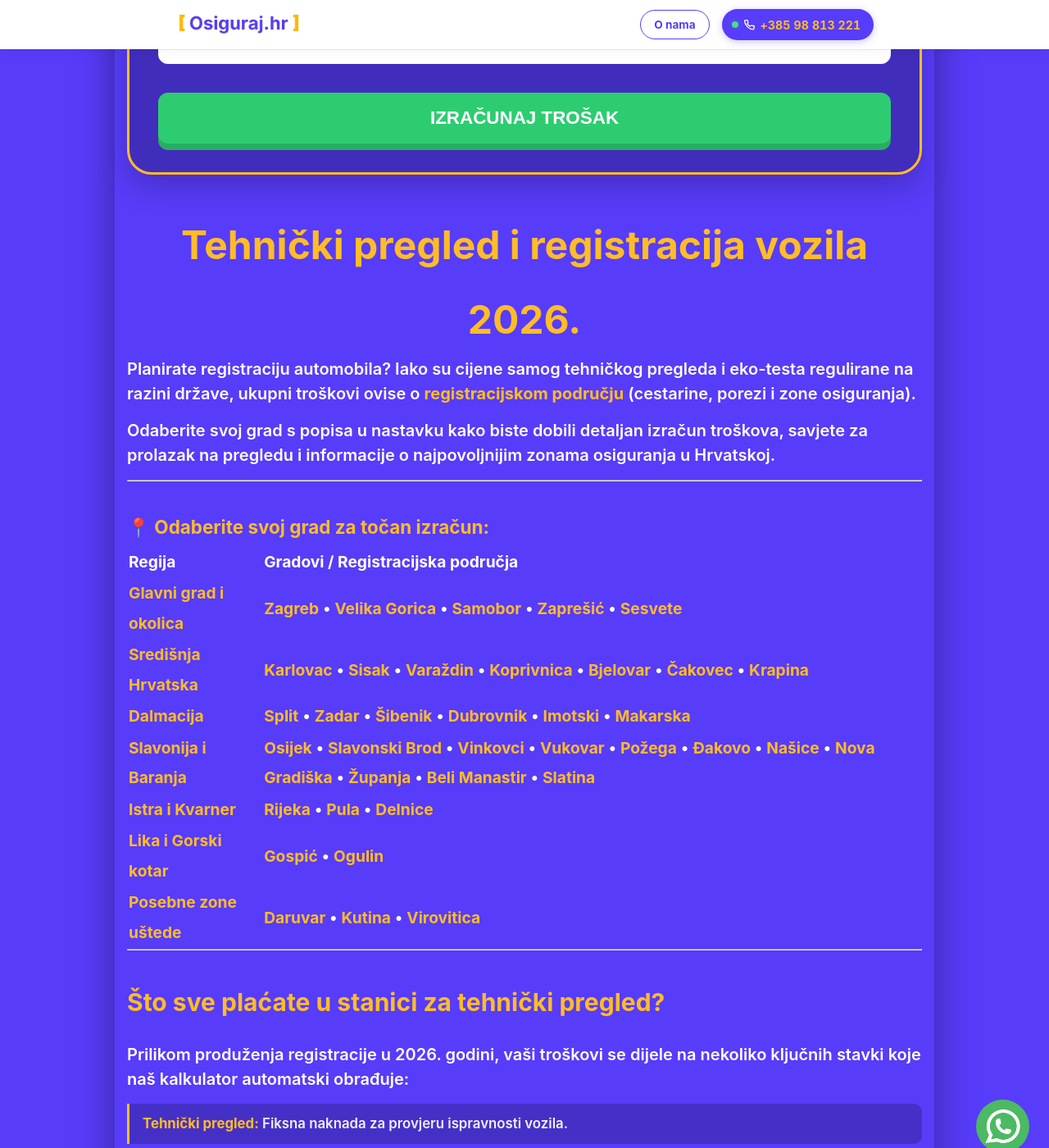
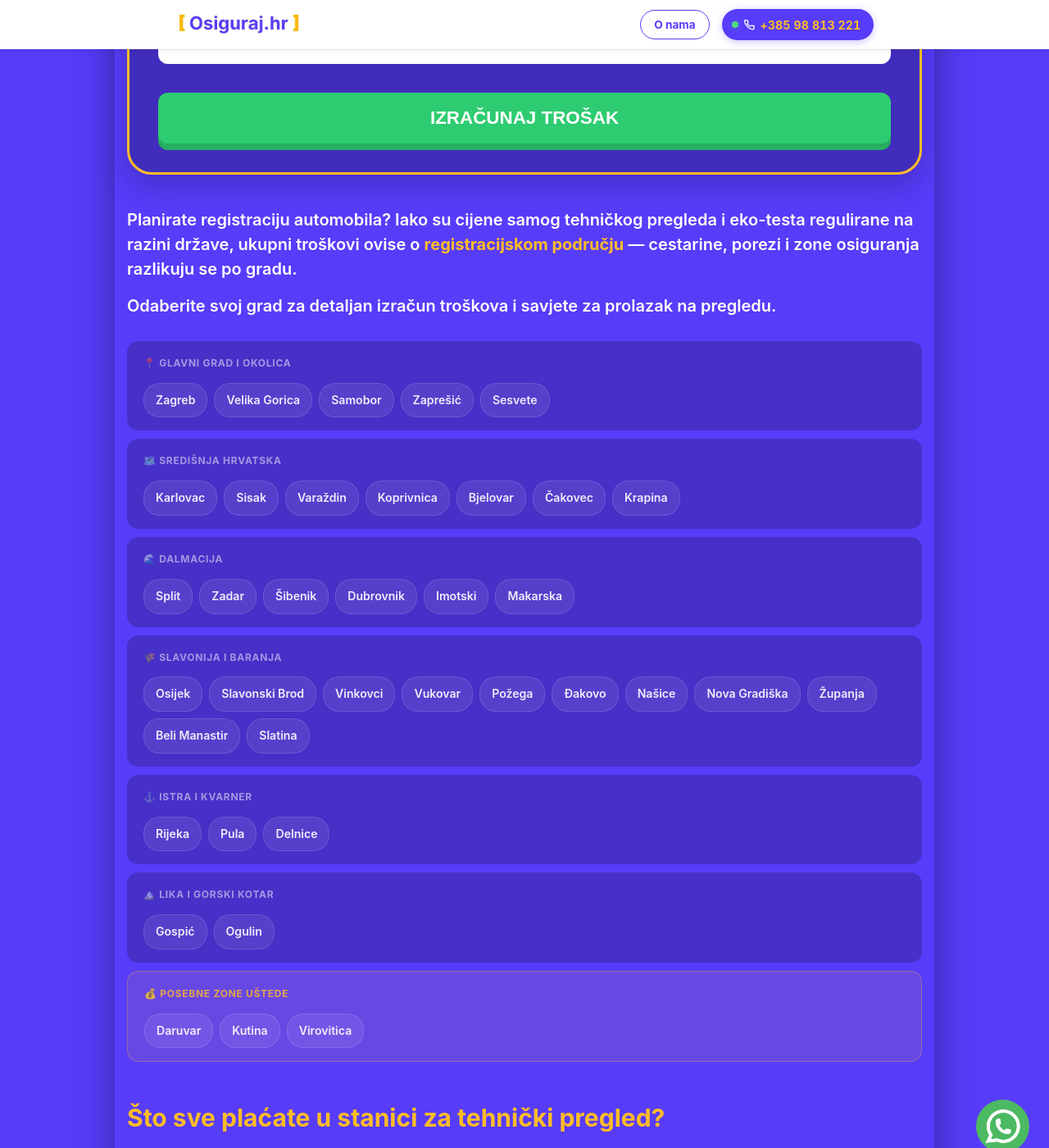
Before and after one commit to Filip-Gale/OsigurajHR, a Jekyll site: the page built from _tehnicki_pregled/index.md, in a window 1280 px wide and 1400 px high, scrolled down 871 px. Shown: the whole window at 82% size. Built offline with Jekyll 4.4.1, drawn with Linux system fonts in a browser that asks for light colours; some of the changed text lies outside the part shown.

Commit message:
Redesign tehnicki pregled index page
- City table replaced with visual pill grid grouped by region
- FAQ converted to tp-faq card format
- Added city-region CSS to layout

Co-Authored-By: Claude Sonnet 4.6 <noreply@anthropic.com>

```diff
--- a/_layouts/tehnicki-layout.html
+++ b/_layouts/tehnicki-layout.html
@@ -208,6 +208,55 @@
         }
         .smart-offer p {
             color: rgba(255,255,255,0.9);
+        }
+
+        /* ── City region grid (index page) ── */
+        .city-region-grid {
+            display: flex;
+            flex-direction: column;
+            gap: 10px;
+            margin: 28px 0 40px;
+        }
+        .city-region {
+            background: rgba(0,0,0,0.2);
+            border-radius: 14px;
+            padding: 16px 20px;
+        }
+        .city-region--highlight {
+            background: rgba(255,188,39,0.1);
+            border: 1.5px solid rgba(255,188,39,0.3);
+        }
+        .city-region-label {
+            font-size: 0.75rem;
+            font-weight: 700;
+            text-transform: uppercase;
+            letter-spacing: 0.06em;
+            color: rgba(255,255,255,0.5);
+            margin-bottom: 12px;
+        }
+        .city-region--highlight .city-region-label {
+            color: rgba(255,188,39,0.8);
+        }
+        .city-pills {
+            display: flex;
+            flex-wrap: wrap;
+            gap: 8px;
+        }
+        .city-pill {
+            background: rgba(255,255,255,0.08);
+            color: rgba(255,255,255,0.9) !important;
+            font-size: 0.88rem;
+            font-weight: 600;
+            padding: 7px 14px;
+            border-radius: 20px;
+            text-decoration: none !important;
+            transition: background 0.15s, color 0.15s;
+            border: 1px solid rgba(255,255,255,0.12);
+        }
+        .city-pill:hover {
+            background: #ffbc27;
+            color: #1c1533 !important;
+            border-color: #ffbc27;
         }
 
         /* ── Cross-link card ── */
--- a/_tehnicki_pregled/index.md
+++ b/_tehnicki_pregled/index.md
@@ -5,50 +5,116 @@ opis: "Saznajte točne troškove tehničkog pregleda i registracije u vašem gra
 permalink: /tehnicki-pregled/
 ---
 
-# Tehnički pregled i registracija vozila 2026.
+Planirate registraciju automobila? Iako su cijene samog tehničkog pregleda i eko-testa regulirane na razini države, ukupni troškovi ovise o **registracijskom području** — cestarine, porezi i zone osiguranja razlikuju se po gradu.
 
-Planirate registraciju automobila? Iako su cijene samog tehničkog pregleda i eko-testa regulirane na razini države, ukupni troškovi ovise o **registracijskom području** (cestarine, porezi i zone osiguranja).
+Odaberite svoj grad za detaljan izračun troškova i savjete za prolazak na pregledu.
 
-Odaberite svoj grad s popisa u nastavku kako biste dobili detaljan izračun troškova, savjete za prolazak na pregledu i informacije o najpovoljnijim zonama osiguranja u Hrvatskoj.
+<div class="city-region-grid">
 
----
+  <div class="city-region">
+    <div class="city-region-label">📍 Glavni grad i okolica</div>
+    <div class="city-pills">
+      <a href="/tehnicki-pregled/zagreb/" class="city-pill">Zagreb</a>
+      <a href="/tehnicki-pregled/velika-gorica/" class="city-pill">Velika Gorica</a>
+      <a href="/tehnicki-pregled/samobor/" class="city-pill">Samobor</a>
+      <a href="/tehnicki-pregled/zapresic/" class="city-pill">Zaprešić</a>
+      <a href="/tehnicki-pregled/sesvete/" class="city-pill">Sesvete</a>
+    </div>
+  </div>
 
-### 📍 Odaberite svoj grad za točan izračun:
+  <div class="city-region">
+    <div class="city-region-label">🗺️ Središnja Hrvatska</div>
+    <div class="city-pills">
+      <a href="/tehnicki-pregled/karlovac/" class="city-pill">Karlovac</a>
+      <a href="/tehnicki-pregled/sisak/" class="city-pill">Sisak</a>
+      <a href="/tehnicki-pregled/varazdin/" class="city-pill">Varaždin</a>
+      <a href="/tehnicki-pregled/koprivnica/" class="city-pill">Koprivnica</a>
+      <a href="/tehnicki-pregled/bjelovar/" class="city-pill">Bjelovar</a>
+      <a href="/tehnicki-pregled/cakovec/" class="city-pill">Čakovec</a>
+      <a href="/tehnicki-pregled/krapina/" class="city-pill">Krapina</a>
+    </div>
+  </div>
 
-| Regija | Gradovi / Registracijska područja |
-| :--- | :--- |
-| **Glavni grad i okolica** | [Zagreb](/tehnicki-pregled/zagreb/) • [Velika Gorica](/tehnicki-pregled/velika-gorica/) • [Samobor](/tehnicki-pregled/samobor/) • [Zaprešić](/tehnicki-pregled/zapresic/) • [Sesvete](/tehnicki-pregled/sesvete/) |
-| **Središnja Hrvatska** | [Karlovac](/tehnicki-pregled/karlovac/) • [Sisak](/tehnicki-pregled/sisak/) • [Varaždin](/tehnicki-pregled/varazdin/) • [Koprivnica](/tehnicki-pregled/koprivnica/) • [Bjelovar](/tehnicki-pregled/bjelovar/) • [Čakovec](/tehnicki-pregled/cakovec/) • [Krapina](/tehnicki-pregled/krapina/) |
-| **Dalmacija** | [Split](/tehnicki-pregled/split/) • [Zadar](/tehnicki-pregled/zadar/) • [Šibenik](/tehnicki-pregled/sibenik/) • [Dubrovnik](/tehnicki-pregled/dubrovnik/) • [Imotski](/tehnicki-pregled/imotski/) • [Makarska](/tehnicki-pregled/makarska/) |
-| **Slavonija i Baranja** | [Osijek](/tehnicki-pregled/osijek/) • [Slavonski Brod](/tehnicki-pregled/slavonski-brod/) • [Vinkovci](/tehnicki-pregled/vinkovci/) • [Vukovar](/tehnicki-pregled/vukovar/) • [Požega](/tehnicki-pregled/pozega/) • [Đakovo](/tehnicki-pregled/dakovo/) • [Našice](/tehnicki-pregled/nasice/) • [Nova Gradiška](/tehnicki-pregled/nova-gradiska/) • [Županja](/tehnicki-pregled/zupanja/) • [Beli Manastir](/tehnicki-pregled/beli-manastir/) • [Slatina](/tehnicki-pregled/slatina/) |
-| **Istra i Kvarner** | [Rijeka](/tehnicki-pregled/rijeka/) • [Pula](/tehnicki-pregled/pula/) • [Delnice](/tehnicki-pregled/delnice/) |
-| **Lika i Gorski kotar** | [Gospić](/tehnicki-pregled/gospic/) • [Ogulin](/tehnicki-pregled/ogulin/) |
-| **Posebne zone uštede** | [Daruvar](/tehnicki-pregled/daruvar/) • [Kutina](/tehnicki-pregled/kutina/) • [Virovitica](/tehnicki-pregled/virovitica/) |
+  <div class="city-region">
+    <div class="city-region-label">🌊 Dalmacija</div>
+    <div class="city-pills">
+      <a href="/tehnicki-pregled/split/" class="city-pill">Split</a>
+      <a href="/tehnicki-pregled/zadar/" class="city-pill">Zadar</a>
+      <a href="/tehnicki-pregled/sibenik/" class="city-pill">Šibenik</a>
+      <a href="/tehnicki-pregled/dubrovnik/" class="city-pill">Dubrovnik</a>
+      <a href="/tehnicki-pregled/imotski/" class="city-pill">Imotski</a>
+      <a href="/tehnicki-pregled/makarska/" class="city-pill">Makarska</a>
+    </div>
+  </div>
 
----
+  <div class="city-region">
+    <div class="city-region-label">🌾 Slavonija i Baranja</div>
+    <div class="city-pills">
+      <a href="/tehnicki-pregled/osijek/" class="city-pill">Osijek</a>
+      <a href="/tehnicki-pregled/slavonski-brod/" class="city-pill">Slavonski Brod</a>
+      <a href="/tehnicki-pregled/vinkovci/" class="city-pill">Vinkovci</a>
+      <a href="/tehnicki-pregled/vukovar/" class="city-pill">Vukovar</a>
+      <a href="/tehnicki-pregled/pozega/" class="city-pill">Požega</a>
+      <a href="/tehnicki-pregled/dakovo/" class="city-pill">Đakovo</a>
+      <a href="/tehnicki-pregled/nasice/" class="city-pill">Našice</a>
+      <a href="/tehnicki-pregled/nova-gradiska/" class="city-pill">Nova Gradiška</a>
+      <a href="/tehnicki-pregled/zupanja/" class="city-pill">Županja</a>
+      <a href="/tehnicki-pregled/beli-manastir/" class="city-pill">Beli Manastir</a>
+      <a href="/tehnicki-pregled/slatina/" class="city-pill">Slatina</a>
+    </div>
+  </div>
+
+  <div class="city-region">
+    <div class="city-region-label">⚓ Istra i Kvarner</div>
+    <div class="city-pills">
+      <a href="/tehnicki-pregled/rijeka/" class="city-pill">Rijeka</a>
+      <a href="/tehnicki-pregled/pula/" class="city-pill">Pula</a>
+      <a href="/tehnicki-pregled/delnice/" class="city-pill">Delnice</a>
+    </div>
+  </div>
+
+  <div class="city-region">
+    <div class="city-region-label">🏔️ Lika i Gorski kotar</div>
+    <div class="city-pills">
+      <a href="/tehnicki-pregled/gospic/" class="city-pill">Gospić</a>
+      <a href="/tehnicki-pregled/ogulin/" class="city-pill">Ogulin</a>
+    </div>
+  </div>
+
+  <div class="city-region city-region--highlight">
+    <div class="city-region-label">💰 Posebne zone uštede</div>
+    <div class="city-pills">
+      <a href="/tehnicki-pregled/daruvar/" class="city-pill">Daruvar</a>
+      <a href="/tehnicki-pregled/kutina/" class="city-pill">Kutina</a>
+      <a href="/tehnicki-pregled/virovitica/" class="city-pill">Virovitica</a>
+    </div>
+  </div>
+
+</div>
 
 ## Što sve plaćate u stanici za tehnički pregled?
 
-Prilikom produženja registracije u 2026. godini, vaši troškovi se dijele na nekoliko ključnih stavki koje naš kalkulator automatski obrađuje:
+Prilikom produženja registracije u 2026. godini, vaši troškovi se dijele na nekoliko ključnih stavki:
 
-* **Tehnički pregled:** Fiksna naknada za provjeru ispravnosti vozila.
-* **Eko-test:** Cijena ovisi o tome vozite li dizelaša, benzinca ili vozilo na plin.
-* **Naknada za ceste (Cestarina):** Obvezna naknada koja ovisi o snazi i masi vozila.
-* **Naknada za okoliš:** Obračunava se prema vrsti motora i emisiji CO2.
-* **Polica osiguranja:** Najveća stavka u registraciji. Upotrijebite naš alat u vodičima za gradove kako biste usporedili cijene i uštedjeli.
+* **Tehnički pregled** — Fiksna naknada za provjeru ispravnosti vozila
+* **Eko-test** — Cijena ovisi o tome vozite li dizelaša, benzinca ili vozilo na plin
+* **Naknada za ceste** — Obvezna naknada koja ovisi o snazi i masi vozila
+* **Naknada za okoliš** — Obračunava se prema vrsti motora i emisiji CO2
+* **Polica osiguranja** — Najveća stavka u registraciji — usporedite cijene i uštedite do 50%
 
----
+## Često postavljana pitanja (FAQ)
 
-### Često postavljana pitanja (FAQ)
-
-**Mogu li obaviti tehnički pregled u drugom gradu?**
-Da, tehnički pregled možete obaviti u bilo kojoj stanici u Hrvatskoj, bez obzira na vaše prebivalište i registracijsku oznaku (npr. ZG vozilo može na pregled u Split).
-
-**Što ako vozilo ne prođe tehnički?**
-Imate rok od 15 radnih dana da popravite kvar i vratite se u istu stanicu na besplatan ili snižen ponovljeni pregled.
-
-**Trebam li donijeti staru policu osiguranja?**
-Nije obavezno, ali je korisno radi provjere bonusa. Većina podataka je danas digitalno dostupna kontrolorima.
-
----
-> **Provjerite trošak odmah:** Odaberite grad iznad i koristite naš precizni kalkulator za 2026. godinu!
+<div class="tp-faq">
+  <div class="tp-faq-item">
+    <div class="tp-faq-q">Mogu li obaviti tehnički pregled u drugom gradu?</div>
+    <p class="tp-faq-a">Da, tehnički pregled možete obaviti u bilo kojoj stanici u Hrvatskoj, bez obzira na vaše prebivalište i registracijsku oznaku — npr. ZG vozilo može na pregled u Splitu.</p>
+  </div>
+  <div class="tp-faq-item">
+    <div class="tp-faq-q">Što ako vozilo ne prođe tehnički?</div>
+    <p class="tp-faq-a">Imate rok od 15 radnih dana da popravite kvar i vratite se u istu stanicu na besplatan ili snižen ponovljeni pregled.</p>
+  </div>
+  <div class="tp-faq-item">
+    <div class="tp-faq-q">Trebam li donijeti staru policu osiguranja?</div>
+    <p class="tp-faq-a">Nije obavezno, ali je korisno radi provjere bonusa. Većina podataka je danas digitalno dostupna kontrolorima. <a href="/izracunaj-cijenu/">Novu policu</a> možete ugovoriti online za 30 sekundi.</p>
+  </div>
+</div>
```
